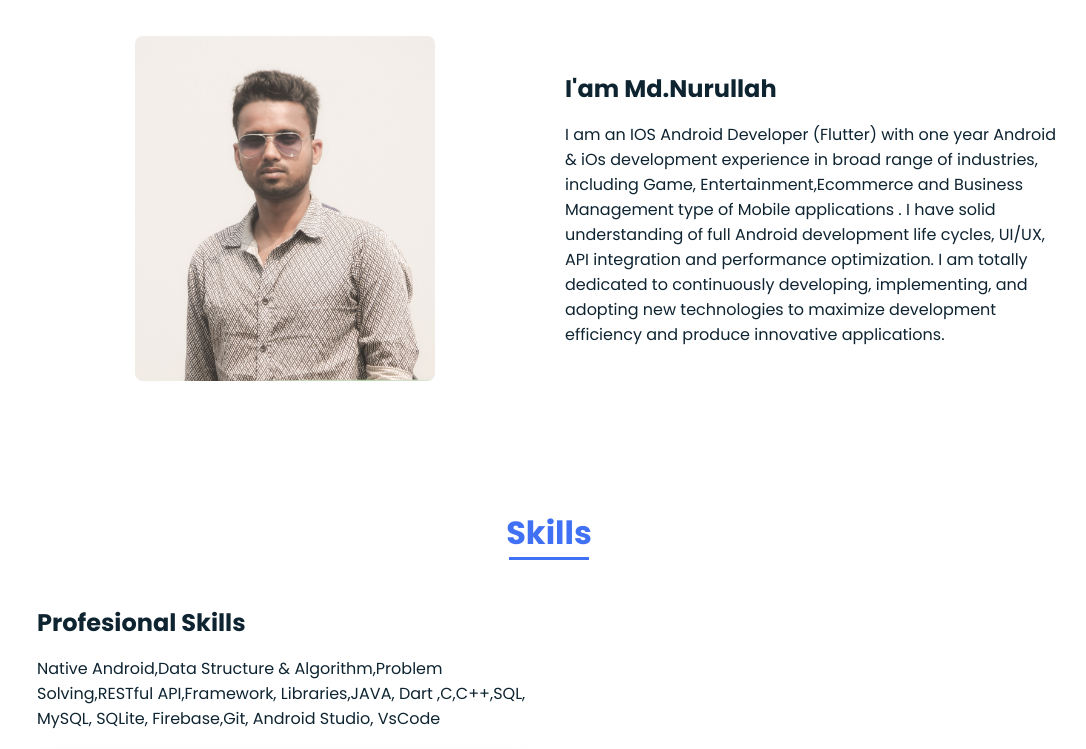
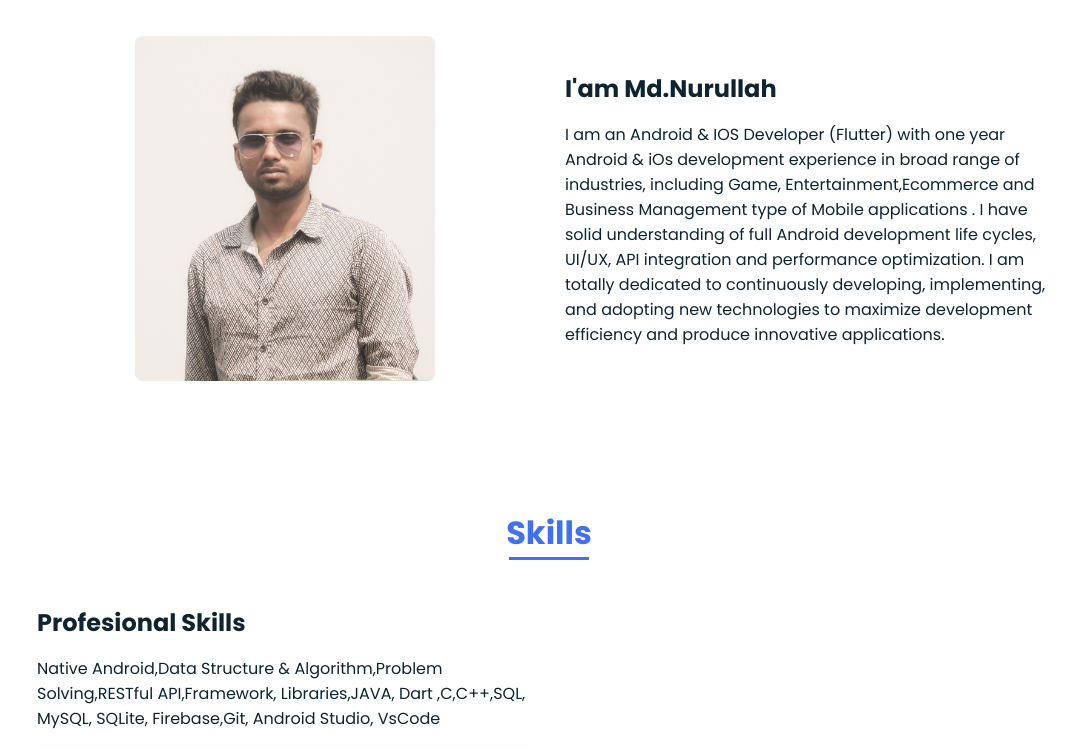
Before and after one commit to Nurullah1995/my_profile, a plain HTML site: page index.html in a window 1280 px wide. Shown: the part 940-1689 px from the top of the page, without its empty margins (91-1177 px from the left). Drawn offline with nearby package versions, Linux system fonts and the light colour scheme.

Commit message:
Update index.html

```diff
--- a/index.html
+++ b/index.html
@@ -66,7 +66,7 @@
 
                     <div>
                         <h2 class="about__subtitle">I'am Md.Nurullah</h2>
-                        <p class="about__text">I am an IOS Android Developer (Flutter) with one year Android & iOs development experience
+                        <p class="about__text">I am an Android & IOS Developer (Flutter) with one year Android & iOs development experience
 in broad range of industries, including Game, Entertainment,Ecommerce and Business Management type of Mobile applications
 . I have solid understanding of full Android development life cycles, UI/UX, API integration and
 performance optimization. I am totally dedicated to continuously developing, implementing, and
```
